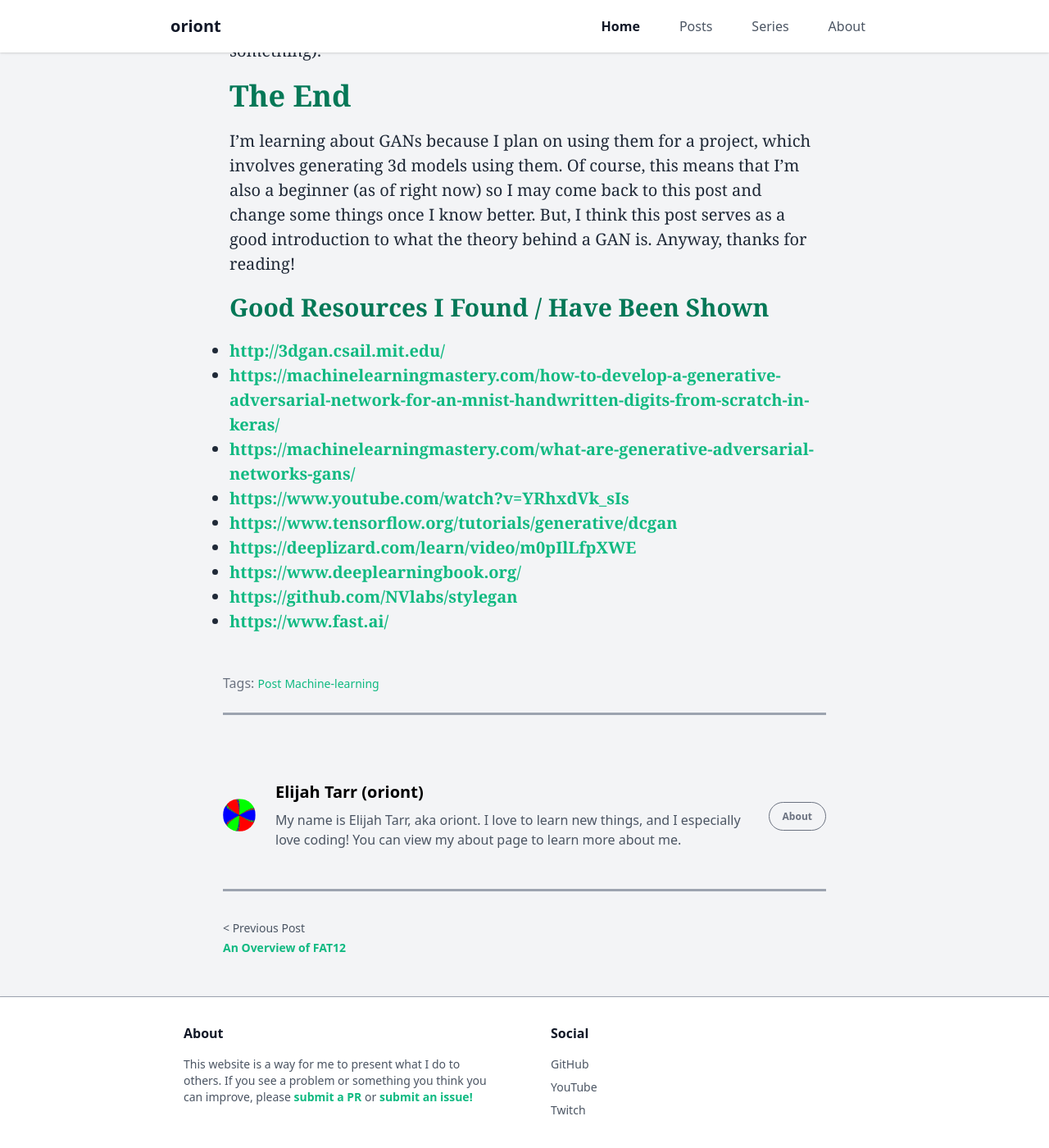
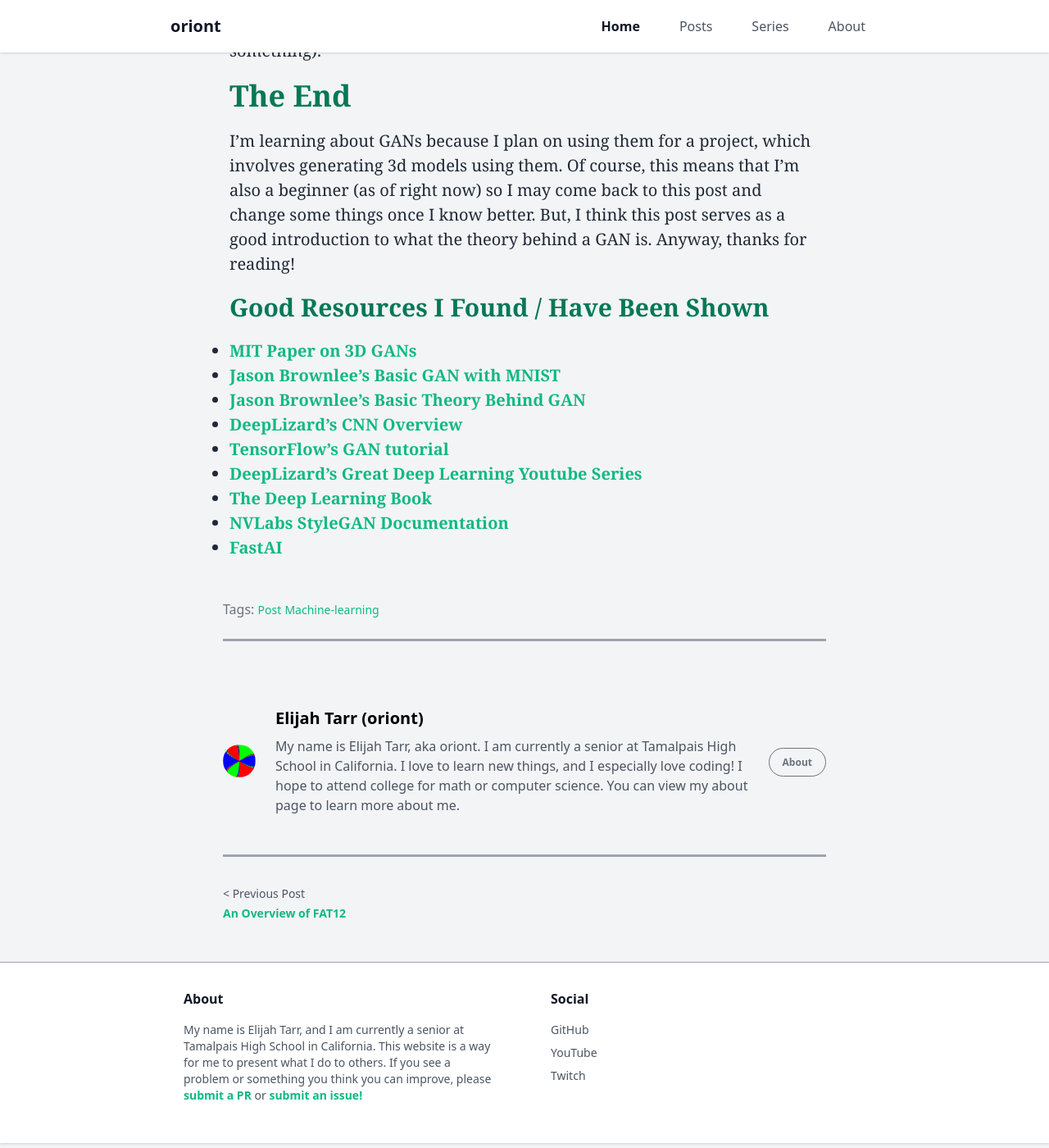
Before and after one commit to eoriont/eoriont.github.io, a Jekyll site: the page built from _posts/2021-08-01-gan-intro.md, in a window 1280 px wide and 1400 px high, scrolled down 15622 px. Shown: the whole window at 82% size. Built offline with Jekyll 4.4.1, drawn with Linux system fonts in a browser that asks for light colours; some of the changed text lies outside the part shown.

Commit message:
fix some typos, errors, and styling on gan post

```diff
--- a/_includes/newfooter.html
+++ b/_includes/newfooter.html
@@ -5,6 +5,7 @@
         <div class="px-8">
           <h3 class="font-bold text-gray-900">About</h3>
           <p class="py-4 text-gray-600 text-sm">
+              My name is Elijah Tarr, and I am currently a senior at Tamalpais High School in California.
               This website is a way for me to present what I do to others. If you see a problem or something you think you can improve, please
               <a class="font-bold text-green-500" href="//github.com/eoriont/eoriont.github.io/pulls">submit a PR</a> or
               <a class="font-bold text-green-500" href="//github.com/eoriont/eoriont.github.io/issues">submit an issue!</a>
--- a/_includes/postjargon.html
+++ b/_includes/postjargon.html
@@ -37,7 +37,10 @@
   <div class="flex-1 px-2">
     <p class="text-base font-bold text-base md:text-xl leading-none mb-2">Elijah Tarr (oriont)</p>
     <p class="text-gray-600 text-xs md:text-base">
-      My name is Elijah Tarr, aka oriont. I love to learn new things, and I especially love coding! You can view my <a href="/about">about</a> page to learn more about me.
+      My name is Elijah Tarr, aka oriont. I am currently a senior at Tamalpais High School in California.
+      I love to learn new things, and I especially love coding!
+      I hope to attend college for math or computer science.
+      You can view my <a href="/about">about</a> page to learn more about me.
     </p>
   </div>
   <div class="justify-end">
--- a/_posts/2021-08-01-gan-intro.md
+++ b/_posts/2021-08-01-gan-intro.md
@@ -316,15 +316,15 @@ Anyway, thanks for reading!
 
 ## Good Resources I Found / Have Been Shown
 
-- <http://3dgan.csail.mit.edu/>
-- <https://machinelearningmastery.com/how-to-develop-a-generative-adversarial-network-for-an-mnist-handwritten-digits-from-scratch-in-keras/>
-- <https://machinelearningmastery.com/what-are-generative-adversarial-networks-gans/>
-- <https://www.youtube.com/watch?v=YRhxdVk_sIs>
-- <https://www.tensorflow.org/tutorials/generative/dcgan>
-- <https://deeplizard.com/learn/video/m0pIlLfpXWE>
-- <https://www.deeplearningbook.org/>
-- <https://github.com/NVlabs/stylegan>
-- <https://www.fast.ai/>
+- [MIT Paper on 3D GANs](http://3dgan.csail.mit.edu/)
+- [Jason Brownlee's Basic GAN with MNIST](https://machinelearningmastery.com/how-to-develop-a-generative-adversarial-network-for-an-mnist-handwritten-digits-from-scratch-in-keras/)
+- [Jason Brownlee's Basic Theory Behind GAN](https://machinelearningmastery.com/what-are-generative-adversarial-networks-gans/)
+- [DeepLizard's CNN Overview](https://www.youtube.com/watch?v=YRhxdVk_sIs)
+- [TensorFlow's GAN tutorial](https://www.tensorflow.org/tutorials/generative/dcgan)
+- [DeepLizard's Great Deep Learning Youtube Series](https://deeplizard.com/learn/video/m0pIlLfpXWE>)
+- [The Deep Learning Book](https://www.deeplearningbook.org/)
+- [NVLabs StyleGAN Documentation](https://github.com/NVlabs/stylegan)
+- [FastAI](https://www.fast.ai/)
 
 [1]: https://developers.google.com/machine-learning/gan
 [2]: https://research.nvidia.com/sites/default/files/pubs/2017-10_Progressive-Growing-of/karras2018iclr-paper.pdf
--- a/index.html
+++ b/index.html
@@ -11,7 +11,7 @@ title: Welcome to oriont.net!
 
 <div class="flex flex-col space-y-6">
 	<div>
-		<a class="text-green-500 text-2xl font-bold" href="//oriont.net/odraw">Link to ODraw</a>
+		<a class="text-green-500 text-2xl font-bold" href="//odraw.net">Link to ODraw</a>
 	</div>
 	<div>
 		<a class="text-green-500 text-2xl font-bold" href="/about">Go to my About Page</a>
@@ -39,8 +39,8 @@ title: Welcome to oriont.net!
 </div>
 
 
-<h1 class="text-4xl text-green-700 font-bold my-10">My Current Twitch Stream</h1>
 <!-- Embedded Twitch Stream -->
+<!-- <h1 class="text-4xl text-green-700 font-bold my-10">My Current Twitch Stream</h1>
 <div id="twitch-embed"></div>
 <script src="https://embed.twitch.tv/embed/v1.js"></script>
 <script type="text/javascript">
@@ -49,4 +49,4 @@ title: Welcome to oriont.net!
 		height: 480,
 		channel: "eoriont",
 	});
-</script>
+</script> -->
```
Also changed, not shown: other parts of _posts/2021-08-01-gan-intro.md (+2 -2 lines), about.md (+1 -1 lines).
